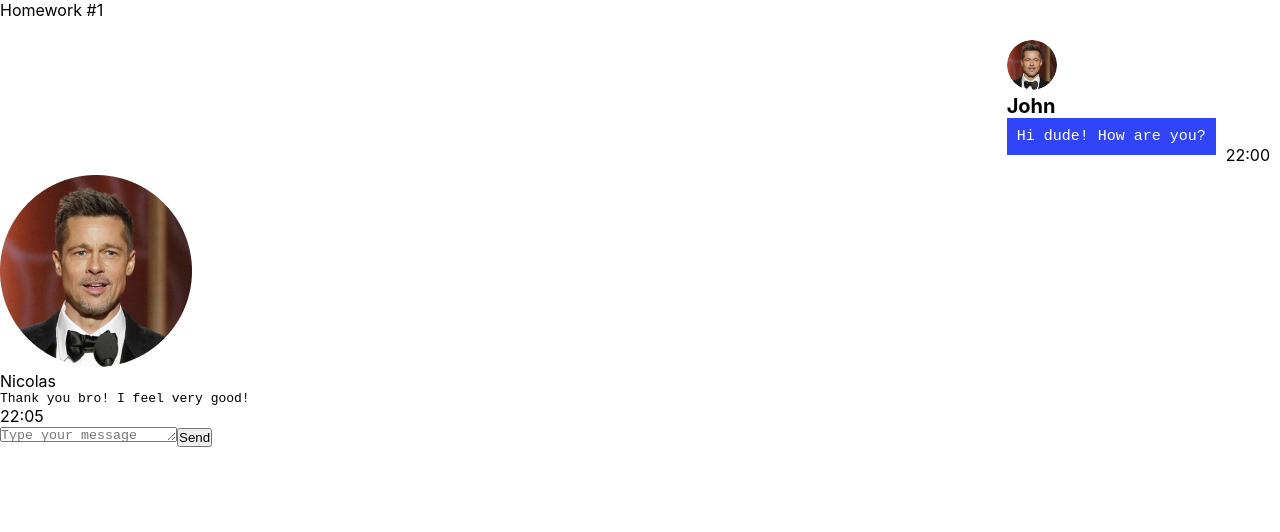
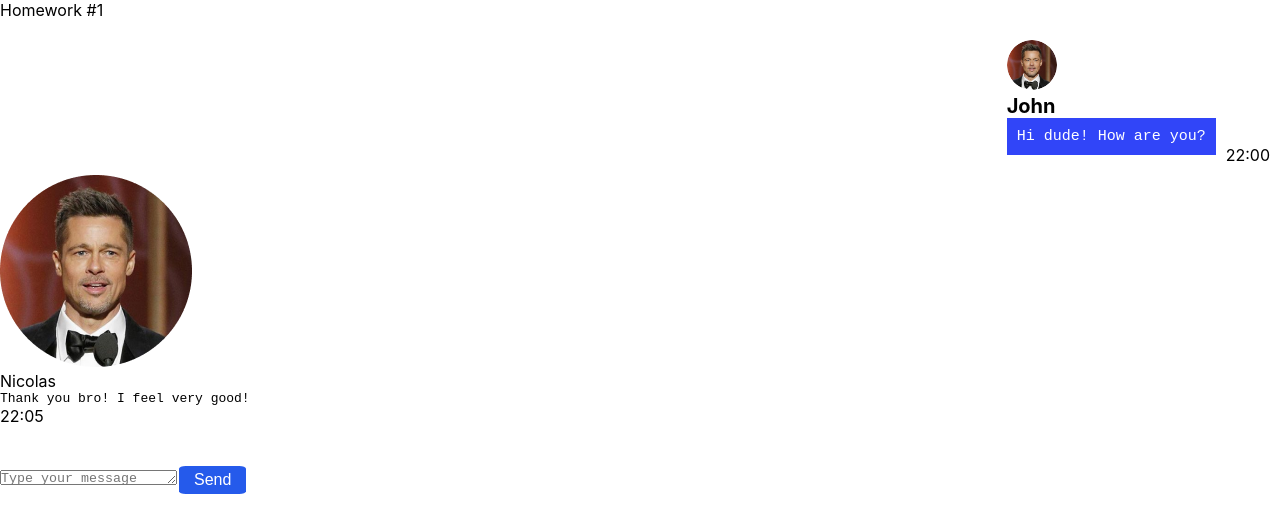
Before and after one commit to MaratFa/Autocheck, a React (Create React App) app: page / in a window 1280 px wide. Shown: the top 532 px of the page. Built offline with nearby package versions, Linux system fonts and the light colour scheme.

Commit message:
Update MessageSender.module.css

```diff
--- a/src/s2-homeworks/hw01/message-sender/MessageSender.module.css
+++ b/src/s2-homeworks/hw01/message-sender/MessageSender.module.css
@@ -7,7 +7,16 @@
 }
 
 .button {
-
+    border-radius: 10%;
+    font-size: 16px;
+    margin: 40px 2px;
+    cursor: pointer;
+    text-align: center;
+    padding: 5px 15px;
+    color: white;
+    border: none;
+    background-color: #255aeb;
+    font-family: Arial, Helvetica, sans-serif
 }
 
 .button:hover {
```
